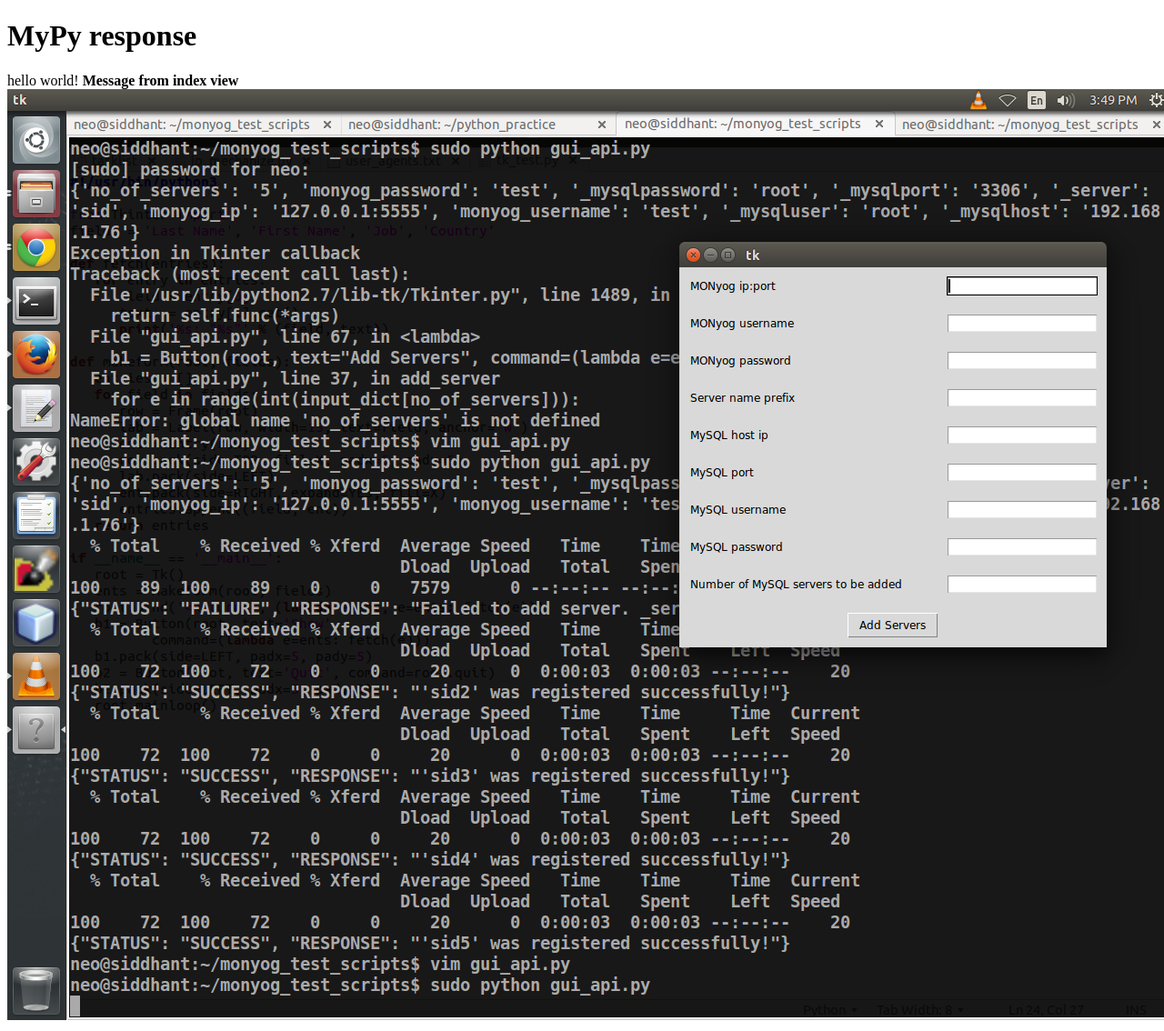
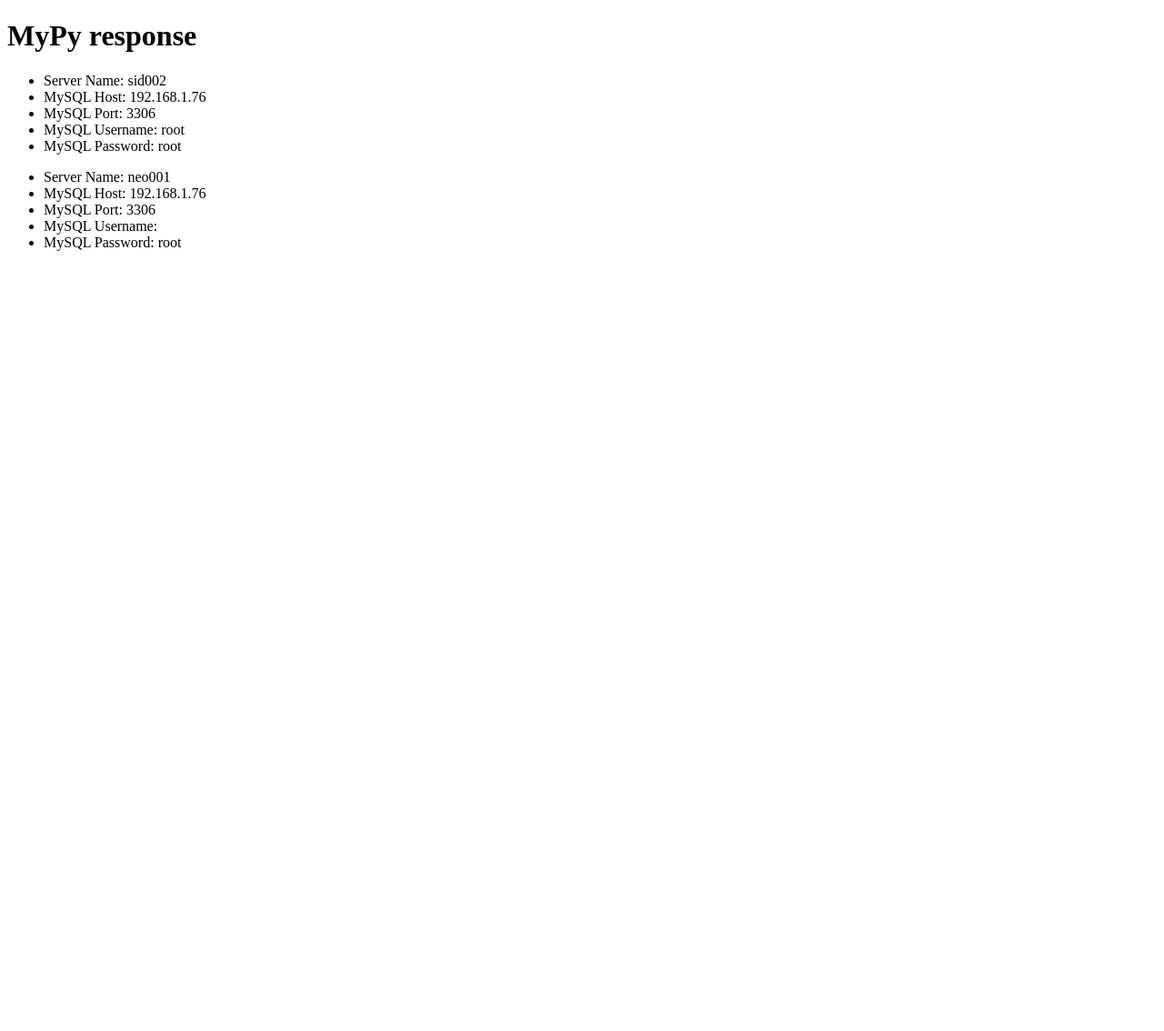
Before and after one commit to Siddhant-Tyagi/MyPy, a Django app: page /mypy/ in a window 1280 px wide. Shown: the whole page at 91% size. After the commit the page ends 276 px from the top, so only its background shows below. Run offline with Django 3.2, Linux system fonts and the light colour scheme; data comes from the database, SQL or seed files in the repository; both versions use the stored data as it was after the commit; parts of the project's set-up code (start-up, migrations or seed data) failed here and were passed over.

Commit message:
added add server form

```diff
--- a/mypy/urls.py
+++ b/mypy/urls.py
@@ -1,13 +1,9 @@
 from django.conf.urls import patterns, include, url
+from django.contrib import admin
 
-from django.contrib import admin
 admin.autodiscover()
 
 urlpatterns = patterns('',
-    # Examples:
-    # url(r'^$', 'mypy.views.home', name='home'),
-    # url(r'^blog/', include('blog.urls')),
-
     url(r'^admin/', include(admin.site.urls)),
     url(r'^mypy/', include('mypy_app.urls')),
 )
--- a/mypy_app/models.py
+++ b/mypy_app/models.py
@@ -8,7 +8,5 @@
     mysql_password = models.CharField(max_length=200, null=False)
 
     def __unicode__(self):
-        tup = (
-                self.mysql_server_name, self.mysql_host, self.mysql_port, \
-                        self.mysql_user, self.mysql_password)
-        return str(tup)
+        return '%s %s %s %s %s' %(self.mysql_server_name, self.mysql_host, self.mysql_port, \
+                self.mysql_user, self.mysql_password)
--- a/mypy_app/urls.py
+++ b/mypy_app/urls.py
@@ -4,4 +4,5 @@
 urlpatterns = patterns('',
         url(r'^$', views.index, name='index'),
         url(r'^about/', views.about, name='about'),
+        url(r'^add_server/', views.adding_server, name='add server'),
         )
--- a/mypy_app/views.py
+++ b/mypy_app/views.py
@@ -1,11 +1,34 @@
 from django.http import HttpResponse
 from django.template import RequestContext
 from django.shortcuts import render_to_response
+from mypy_app.models import add_server
+from mypy_app.forms import Add_Server_Form
+
+def adding_server(request):
+    context = RequestContext(request)
+
+    if request.method == 'POST':
+        form = Add_Server_Form(request.POST)
+
+        if form.is_valid():
+            form.save(commit=True)
+
+            return index(request)
+        else:
+            print form.errors
+    else:
+        form = Add_Server_Form()
+
+
+
+    return render_to_response('mypy_app/add_server.html', {'form': form}, context)
+
+
 
 def index(request):
     context = RequestContext(request)
     context_dict = {
-            'boldmessage': "Message from index view",
+            'add_server_info': add_server.objects.all(),
             }
     return render_to_response('mypy_app/index.html', context_dict, context)
 
--- a/templates/mypy_app/index.html
+++ b/templates/mypy_app/index.html
@@ -7,8 +7,20 @@
 {% load static %}
 <body>
 <h1>MyPy response</h1>
-hello world! <strong>{{ boldmessage }}</strong><br />
-<img src="{%static 'code.png'%}">
+{% if add_server_info %}
+	 {% for server in add_server_info %}
+	 <ul>
+	 <li>Server Name: {{ server.mysql_server_name }}</li>
+	 <li>MySQL Host: {{ server.mysql_host }}</li>
+	 <li>MySQL Port: {{ server.mysql_port }}</li>
+	 <li>MySQL Username: {{ server.mysql_user }}</li>
+	 <li>MySQL Password: {{ server.mysql_password }}</li>
+         </ul>
+	 {% endfor %}
+{% else %}
+  <strong>No server info given</strong>
+{% endif %}
+
 </body>
 
 </html>
```
Also changed, not shown: mypy_app/forms.py (added, +16 -0 lines), templates/mypy_app/add_server.html (added, +18 -0 lines), mypy_app.db, mypy_app/__init__.py (deleted), 6 other files.
